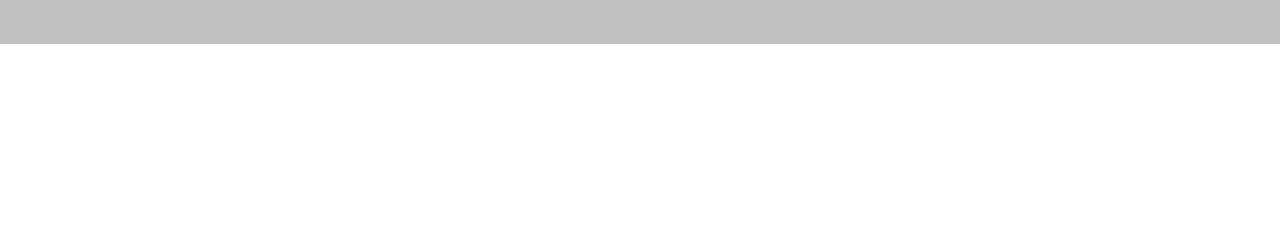
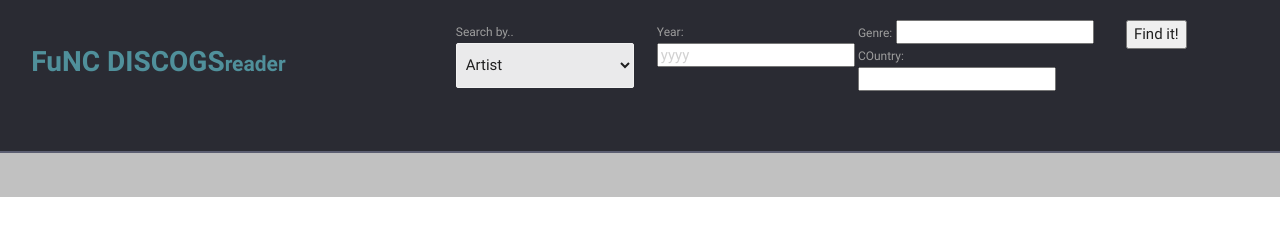
Before and after one commit to Noe33000/hackathon_discogs, a website: page layout.html in a window 1280 px wide. Drawn offline with nearby package versions, Linux system fonts and the light colour scheme; some packages are replaced by stand-ins of ours; no server answers.

Commit message:
adding search form

```diff
--- a/app/components/header/header.html
+++ b/app/components/header/header.html
@@ -0,0 +1,31 @@
+<div class="header">
+    <div class="row">
+        <div class="col s4">
+           <h2>FuNC DISCOGS<small>reader</small></h2>
+        </div>
+        <div class="col s8">
+            <div class="row">
+                 <form name="search_form">
+                <div class="col s3">
+                    <label for="search_type">Search by..</label>
+                    <select id="search_type" name="search_type" ng-model="$ctrl.search.type">
+                        <option ng-repeat="option in $ctrl.selectOptions" value="{{ option.value }}">{{ option.name }}</option>
+                    </select>
+                </div>
+                 <div class="col s3">
+                    <label for="search_year">Year:</label>
+                    <input id="search_year" type="year" name="search_year" ng-model="$ctrl.search.year" placeholder="yyyy" min="1890" max="{{$ctrl.currentYear}}" />
+                </div>
+                <div class="col s4">
+                    <label for="search_genre">Genre:</label>
+                    <input id="search_genre" type="year" name="search_genre" ng-model="$ctrl.search.genre" />
+                    <label for="search_country">COuntry:</label>
+                    <input id="search_country" type="year" name="search_country" ng-model="$ctrl.search.country" />
+                </div>
+                <div class="col s2">
+                    <button>Find it!</button>
+                </div>
+                 </form>
+        </div>
+    </div>
+</div>
--- a/app/components/header/header.js
+++ b/app/components/header/header.js
@@ -0,0 +1,33 @@
+"use strict";
+
+angular.module("discogs")
+    .component("header", {
+        templateUrl: "app/components/header/header.html",
+        controller: Header
+    })
+
+
+function Header() {
+    this.selectOptions =  [
+        {
+            value: "artists",
+            name: "Artist"
+        },
+        {
+            value: "releases",
+            name: "Album"
+        },
+        {
+            value: "labels",
+            name: "Label"
+        }
+    ];
+    this.currentYear = new Date().getFullYear();
+
+    this.search = {
+        type: this.selectOptions[0].value,
+        gebre: "",
+        year: "",
+        country: ""
+    };
+}
--- a/app/components/home/home.js
+++ b/app/components/home/home.js
@@ -27,8 +27,6 @@ function Home(Artist, LastArtistReleases, Label) {
 
     angular.forEach(artistsId, function(v, k) {
         let tmp = {};
-        // tmp.artist = Artist.get({id: v});
-        // tmp.release = c
         tmp = Artist.get({id: v});
         tmp.$promise.then(function(data) { // then get release
             // backup
@@ -45,10 +43,7 @@ function Home(Artist, LastArtistReleases, Label) {
     this.artistsReleases = releases;
 
     this.getArtistReleases = function(id) {
-        console.log(this.artistsReleases[id]);
                 return this.artistsReleases[id];
-        // this.artistReleases[id] = LastArtistReleases.get({artist_id : id});
-        // return
     }
 
     this.label = function(id) {
--- a/app/services/resources.factory.js
+++ b/app/services/resources.factory.js
@@ -16,4 +16,7 @@ angular.module("discogs")
     })
     .factory("LastArtistReleases", function($resource) {
         return $resource('https://api.discogs.com/artists/:artist_id/releases', {artist_id: '@artist_id', sort: 'year', sort_order : 'desc', page: "1", per_page: "3", key: "fpGYiblwrVtRlaJQmfoX", secret: "LPlyPcMzpdqusNFZuoTSVaqeqZDCKzxf"});
+    })
+    .factory("Search", function($resource) {
+        return $resource('');
     });
--- a/assets/css/styles.css
+++ b/assets/css/styles.css
@@ -1,3 +1,17 @@
+/*header */
+.header {
+    padding: 20px;
+    background: #2a2b33;
+    border-bottom: 2px solid #5c5f72;
+}
+.header h2 {
+    font-size: 28px;
+    font-weight: bold;
+    color: #50909b;
+}
+select {
+    display: block;
+}
 h5 {
     font-size: 16px;
 }
```
Also changed, not shown: app/components/search/search.html (added), app/components/search/search.js (added).
